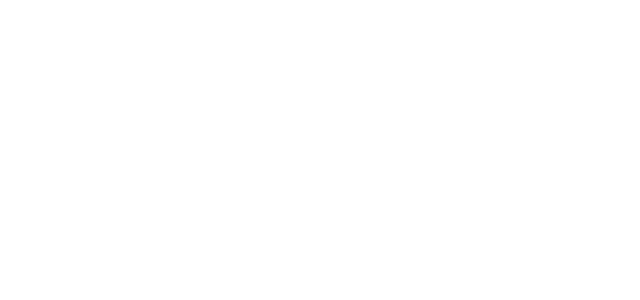
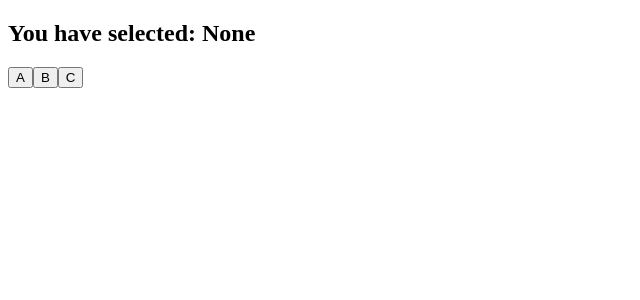
Before and after one commit to Dar0n/react-training, a React (Create React App) app: page / in a window 1280 px wide. Shown: the top 300 px of the page, without its empty margins (0-640 px from the left). Built offline with nearby package versions, Linux system fonts and the light colour scheme.

Commit message:
Use React.cloneElement to extend Children functionality

```diff
--- /dev/null
+++ b/src/Video19.js
@@ -0,0 +1,40 @@
+import React from 'react';
+
+class App extends React.Component {
+  render() {
+    return (
+      <Buttons>
+        <button value='A'>A</button>
+        <button value='B'>B</button>
+        <button value='C'>C</button>
+      </Buttons>
+    )
+  }
+}
+
+class Buttons extends React.Component {
+  constructor() {
+    super();
+    this.state = {
+      selected: 'None',
+    };
+  }
+  selectItem(selected) {
+    this.setState({selected});
+  }
+  render() {
+    const fn = (child) =>
+      React.cloneElement(child, {
+        onClick: this.selectItem.bind(this, child.props.value),
+      })
+    const items = React.Children.map(this.props.children, fn)
+    return (
+      <div>
+        <h2>You have selected: {this.state.selected}</h2>
+        {items}
+      </div>
+    )
+  }
+}
+
+export default App;
--- a/src/index.js
+++ b/src/index.js
@@ -1,6 +1,6 @@
 import React from 'react';
 import ReactDOM from 'react-dom';
-import Video18 from './Video18';
+import Video19 from './Video19';
 
 
-ReactDOM.render(<Video18 />, document.getElementById('root'));
+ReactDOM.render(<Video19 />, document.getElementById('root'));
```
